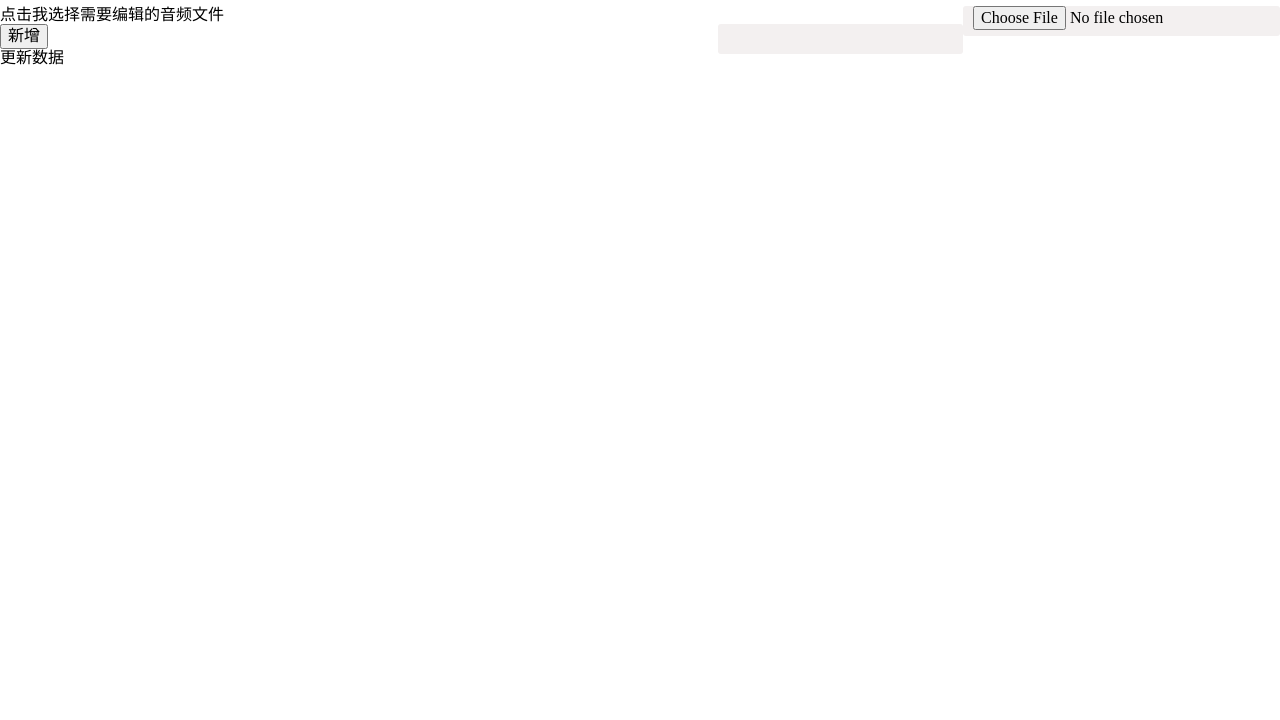
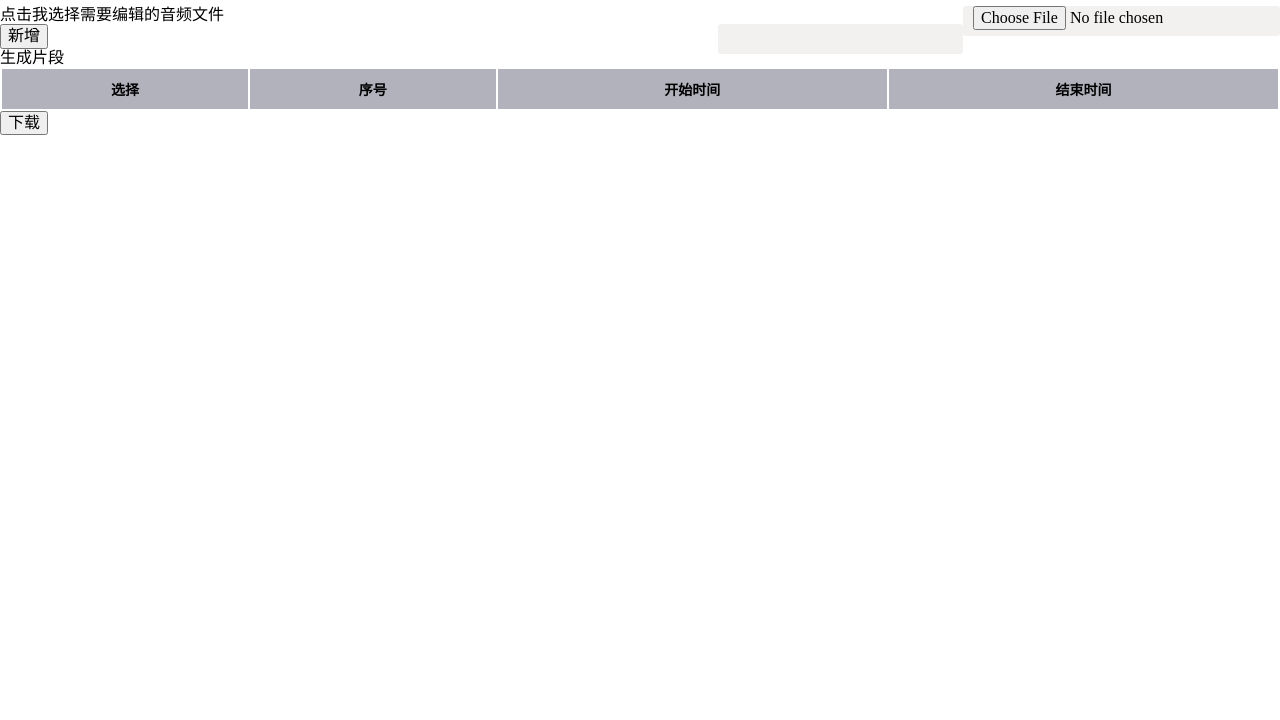
Before and after one commit to hai2007/audio-editor, a website built with webpack: page src/App/index.html in a window 1280 px wide. Shown: the part 80-800 px from the top of the page. Built offline with nearby package versions, Linux system fonts and the light colour scheme; what nefbl would draw is missing.

Commit message:
完成切割下载

```diff
--- a/src/App/index.html
+++ b/src/App/index.html
@@ -27,7 +27,23 @@
   </div>
 
   <div class='more'>
-    <span ui-on:click='doUpdate'>更新数据</span>
+    <span ui-on:click='doUpdate'>生成片段</span>
+  </div>
+
+  <table class='table-frame list-class' ui-bind:active='hadValue'>
+    <thead>
+      <tr>
+        <th>选择</th>
+        <th>序号</th>
+        <th>开始时间</th>
+        <th>结束时间</th>
+      </tr>
+    </thead>
+    <tbody id='table-list'></tbody>
+  </table>
+
+  <div class="btn-list list-class" ui-bind:active='hadValue'>
+    <button ui-on:click='download'>下载</button>
   </div>
 
 </div>
--- a/src/App/index.js
+++ b/src/App/index.js
@@ -1,3 +1,5 @@
+import formatTime from "../tool/formatTime"
+
 export default [function () {
   return {
     region: {
@@ -58,7 +60,7 @@ export default [function () {
           .fill()
 
         // 绘制底部的时间
-        painter.fillText(((split / 60).toFixed(0)) + ":" + ((split % 60).toFixed(0)) + "." + ((split % 1).toFixed(3) + "").replace(/^.{0,}\./, ''), 30 + split * dist, this._height - 10)
+        painter.fillText(formatTime(split), 30 + split * dist, this._height - 10)
       }
 
     }
--- a/src/App/index.scss
+++ b/src/App/index.scss
@@ -129,4 +129,24 @@ header {
     }
   }
 
+  .btn-list {
+    text-align: center;
+    margin-top: 30px;
+
+    &>button {
+      height: 30px;
+      border: none;
+      font-size: 12px;
+      background-color: #1c5786;
+      color: white;
+      width: 120px;
+    }
+  }
+
+  // 底部切割显示区域是否显示
+  .list-class {
+    &[active=false] {
+      display: none;
+    }
+  }
 }
--- a/src/main.ts
+++ b/src/main.ts
@@ -1,5 +1,6 @@
 import { platform } from 'nefbl'
 import normalize from "@hai2007/style/normalize.css"
+import style from './style.scss'
 
 // 兼容文件
 import '@hai2007/polyfill/Promise.js'
@@ -14,7 +15,7 @@ platform({
     el: document.getElementById('root'),
 
     // 全局样式
-    styles: [normalize]
+    styles: [normalize, style]
 
 })
 
--- /dev/null
+++ b/src/style.scss
@@ -0,0 +1,16 @@
+.table-frame {
+    width: 100%;
+    font-size: 14px;
+
+    thead {
+        background-color: #b2b2bd;
+    }
+
+    th {
+        padding: 10px;
+    }
+
+    tbody {
+        border: 1px solid #b2b2bd;
+    }
+}
--- /dev/null
+++ b/src/tool/formatTime.js
@@ -0,0 +1,3 @@
+export default function (time) {
+    return (Math.floor(time / 60)) + ":" + (Math.floor(time % 60)) + "." + ((time % 1).toFixed(3) + "").replace(/^.{0,}\./, '')
+}
```
Also changed, not shown: src/App/index.ts (+45 -1 lines), build/main@v0.1.0.js.
